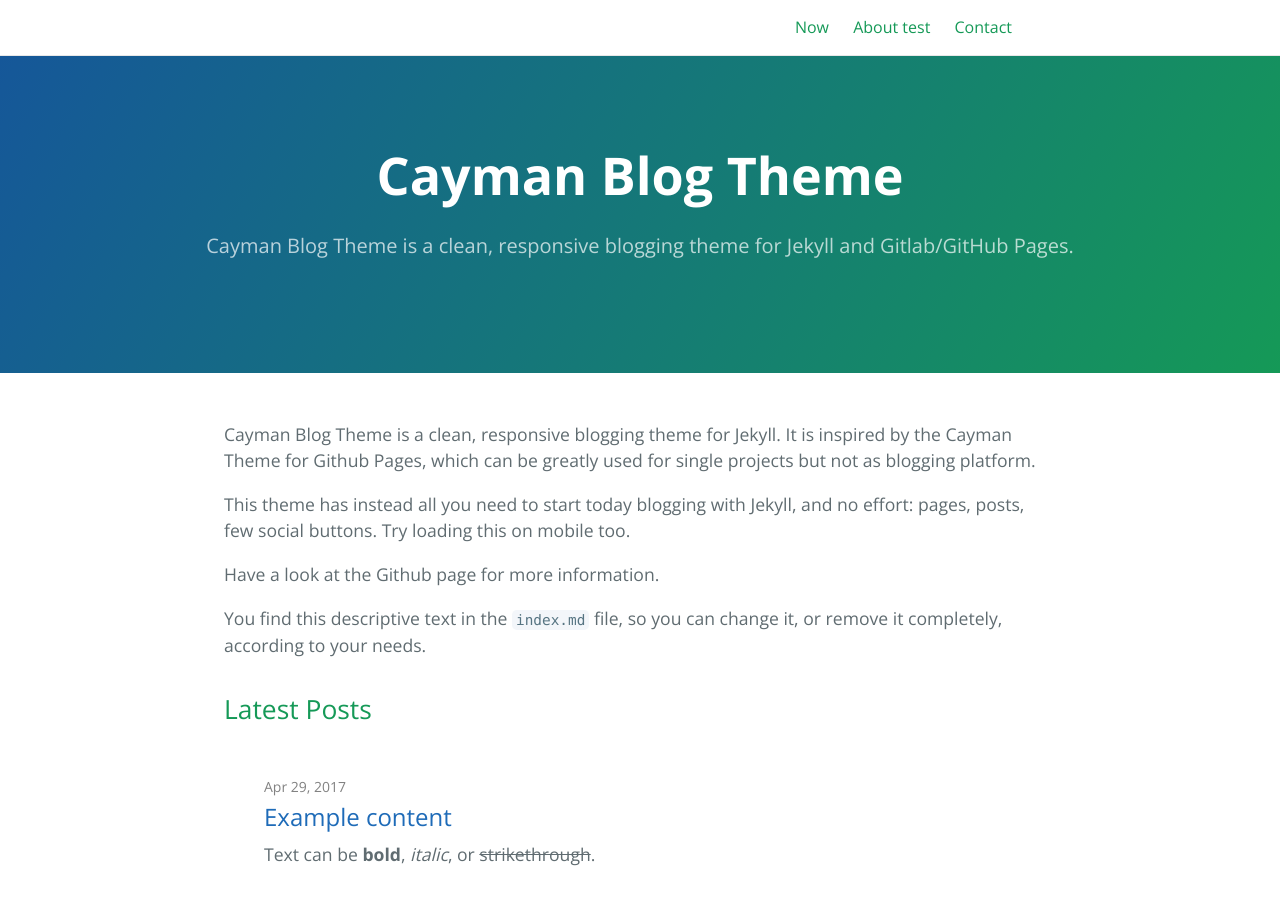
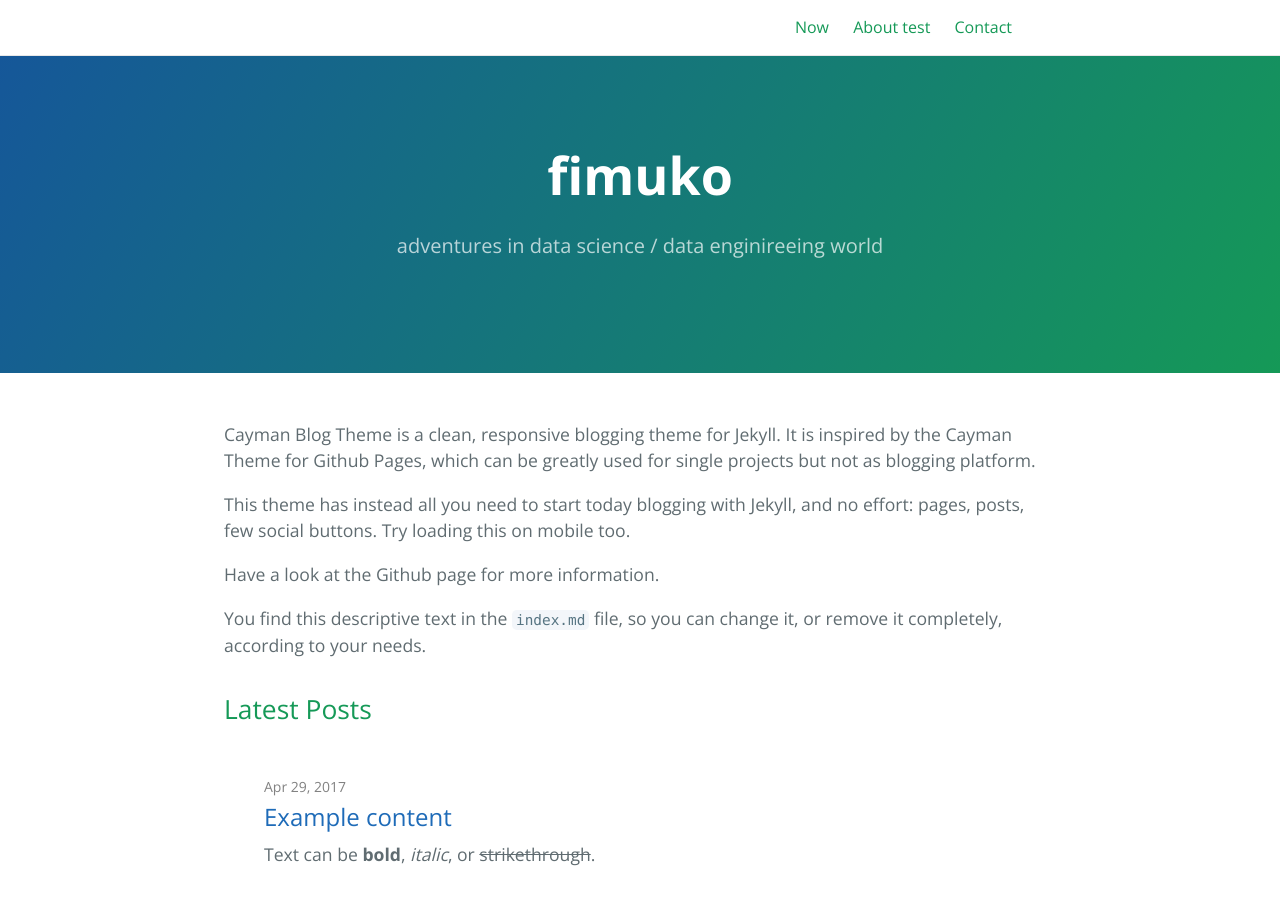
Before and after one commit to fimuko/fimuko.github.io, a Jekyll site: the page built from index.md, in a window 1280 px wide and 900 px high. Built offline with Jekyll 4.4.1, drawn with Linux system fonts in a browser that asks for light colours.

Commit message:
initial config change

```diff
--- a/_config.yml
+++ b/_config.yml
@@ -1,9 +1,9 @@
-title: Cayman Blog Theme
-description: Cayman Blog Theme is a clean, responsive blogging theme for Jekyll and Gitlab/GitHub Pages.
+title: fimuko
+description: adventures in data science / data enginireeing world
 show_downloads: true
 
-baseurl: "/cayman-blog" # change this to the subpath of your site, e.g. /blog. Leave it empty if you don't need it.
-url: "https://lorepirri.github.io" # change this to the base hostname & protocol for your site
+baseurl: "/" # change this to the subpath of your site, e.g. /blog. Leave it empty if you don't need it.
+url: "https://fimuko.github.io" # change this to the base hostname & protocol for your site
 
 
 google_analytics:
@@ -16,10 +16,10 @@
 theme: # leave it empty
 
 # social
-author: lorepirri
+author: fimuko
 image: /thumbnail-jumbo.png
-twitter:
-  username: lorepirri
+# twitter:
+#   username: lorepirri
 
 plugins:
   - jekyll-target-blank
```
